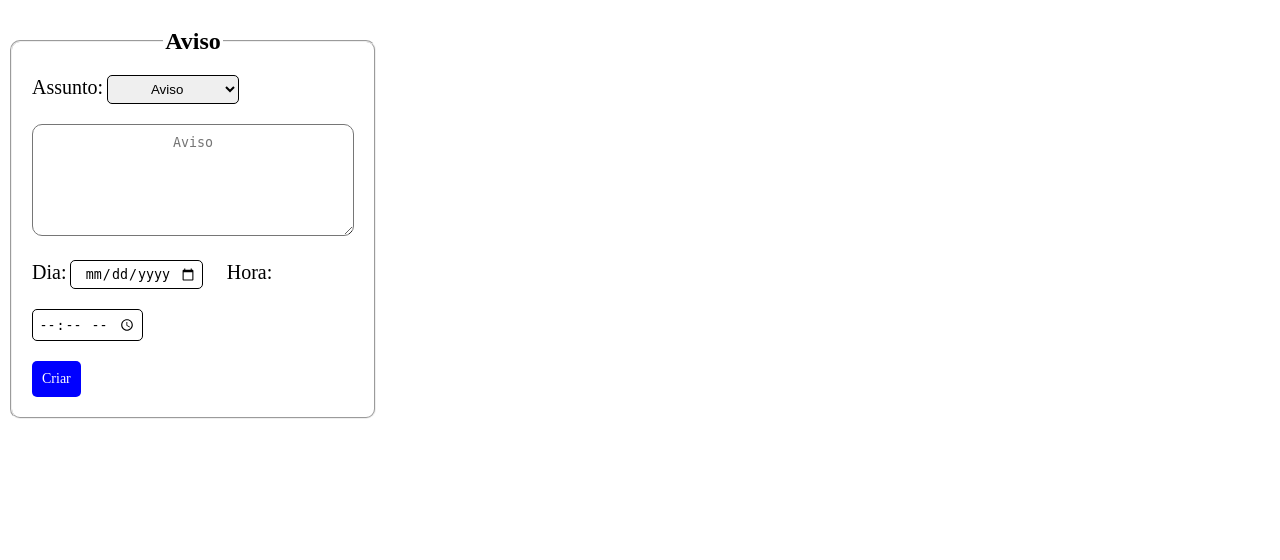
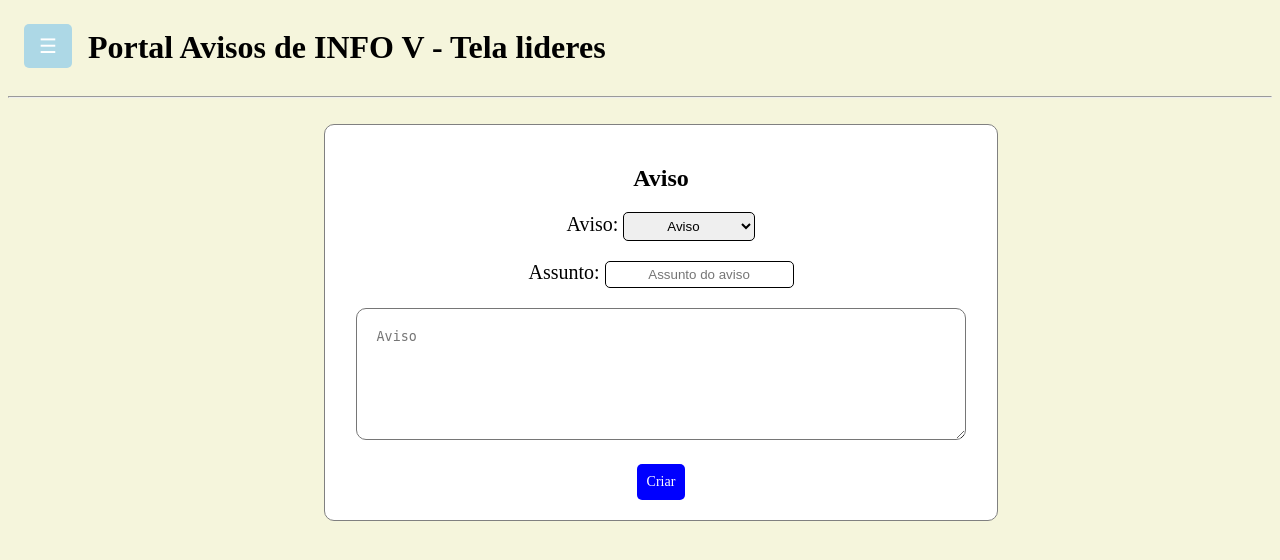
Before and after one commit to BrennoGithub/portalavisos, a Flask app: template templates/form_avisos.html in a window 1280 px wide. Shown: the top 560 px of the page. Run offline with Flask 3, Linux system fonts and the light colour scheme; the template is opened without the code that fills it, so the values that code supplies are empty.

Commit message:
Aplicação JS na barra lateral

```diff
--- a/static/scripts/login.js
+++ b/Rascunho_Web/login.js
@@ -1,6 +1,6 @@
-import {tela_login, tela_lideres, tela_comun} from "../../Rascunho_Web/telas.js";
+import {tela_login, tela_lideres, tela_comun} from "./telas.js";
 import {formAviso} from "./form_avisos.js"
-import {lista_alunos, lista_lideres_turma} from "../../Rascunho_Web/dados.js";
+import {lista_alunos, lista_lideres_turma} from "./dados.js";
 
 document.getElementById("conteudo").innerHTML = tela_login;
 
--- a/app.py
+++ b/app.py
@@ -15,7 +15,7 @@ def inicial_comun():
 def inicial_lideres():
     return render_template('tela_lideres.html')
 
-@app.route('/formulario_de_avisos')
+@app.route('/form_avisos')
 def form_avisos():
     return render_template('form_avisos.html')
 
--- /dev/null
+++ b/static/barra_lateral.js
@@ -0,0 +1,12 @@
+function openNav() {
+    document.getElementById("mySidebar").style.width = "250px";
+    document.getElementById("main").style.marginLeft = "250px";
+  }
+
+function closeNav() {
+    document.getElementById("mySidebar").style.width = "0";
+    document.getElementById("main").style.marginLeft= "0";
+}
+
+document.querySelector(".openbtn").addEventListener('click', openNav);
+document.querySelector(".closebtn").addEventListener('click', closeNav);
--- /dev/null
+++ b/static/css/style.css
@@ -0,0 +1,168 @@
+/*Estilo geral da página*/
+body{
+    background-color: beige;
+}
+
+h1, h2{
+    text-align: center;
+}
+
+p{
+    font-size: large;
+    font-family: Georgia, 'Times New Roman', Times, serif;
+}
+
+label{
+    font-size: 20px;
+}
+
+input{
+    border-radius: 5px;
+    border: solid black 1px;
+    text-align: center;
+    padding: 5px;
+}
+
+
+select{
+    border-radius: 5px;
+    border: solid black 1px;
+    text-align: center;
+    padding: 5px;
+}
+
+button{
+    border-radius: 5px;
+    border: none;
+    background-color: blue;
+    color: white;
+    padding: 10px;
+    font-family: 'Times New Roman', Times, serif;
+    font-size: 14px;
+}
+
+/*Estilo da página de login*/
+.formLogin{
+    background-color: white;
+    text-align: center;
+    width: 50%;
+    height: 280px;
+    border: 1px solid gray;
+    padding: 15px;
+    margin-top: 15%;
+    margin-left: 25%;
+    margin-right: 25%;
+    border-radius: 10px;
+}
+
+/*Barra lateral*/
+.sidebar {
+    height: 100%;
+    width: 0;
+    position: fixed;
+    z-index: 1;
+    top: 0;
+    left: 0;
+    background-color: white;
+    overflow-x: hidden;
+    transition: 0.5s;
+    padding-top: 60px;
+}
+
+.sidebar a {
+    padding: 8px 8px 8px 32px;
+    text-decoration: none;
+    font-size: 25px;
+    color: #818181;
+    display: block;
+    transition: 0.3s;
+}
+
+.sidebar a:hover {
+    color: black;
+    font-weight: bold;
+}
+
+.sidebar .closebtn {
+    position: absolute;
+    top: 0;
+    right: 25px;
+    font-size: 36px;
+    margin-left: 80px;
+    font-size: 20px;
+}
+
+.openbtn {
+    font-size: 20px;
+    cursor: pointer;
+    background-color: lightblue;
+    color: white;
+    padding: 10px 15px;
+    border: none;
+}
+
+.openbtn:hover {
+    background-color: lightblue;
+}
+
+#main {
+    transition: margin-left .5s;
+    padding: 16px;
+}
+
+@media screen and (max-height: 450px) {
+    .sidebar {padding-top: 15px;}
+    .sidebar a {font-size: 18px;}
+}
+
+/*Área de conteudo do sistema de aviso*/
+.area{
+    min-height: 400px;
+    min-width: auto;
+    display: block;
+}
+
+.areaAdicao{
+    width: 400px;
+    min-height: 40px;
+    margin: 20px;
+}
+
+.areaConteudo{
+    display: block;
+}
+
+.areaMaterial{
+    background-color: white;
+    border: solid 1px gray;
+    border-radius: 20px;
+    margin: 20px 30px 20px 30px;
+    text-align: center;
+    width: auto;
+    min-height: 140px;
+}
+
+/*Estilo do formulario de avisos*/
+.formAviso{
+    background-color: white;
+   text-align: center;
+    width: 50%;
+    border: 1px solid gray;
+    margin-left: 25%;
+    margin-right: 25%;
+    border-radius: 10px;
+    padding: 20px;
+    display: block;
+
+}
+
+.campo_form{
+    margin-bottom: 20px;
+}
+
+textarea{
+    border-radius: 10px;
+    width: 90%;
+    height: 90px;
+    padding: 20px;
+}
--- a/static/style.css
+++ /dev/null
@@ -1,168 +0,0 @@
-#forms{
-    background-color: white;
-    text-align: center;
-    width: 50%;
-    height: 280px;
-    border: 3px solid gray;
-    padding: 15px;
-    margin-top: 15%;
-    margin-left: 25%;
-    margin-right: 25%;
-    border-radius: 10px;
-}
-
-.cadastro{
-    background-color: beige;
-}
-
-.inicial{
-    background-color: beige;
-}
-
-h1, h2{
-    text-align: center;
-}
-
-p{
-    font-size: large;
-    font-family: Georgia, 'Times New Roman', Times, serif;
-}
-
-label{
-    font-size: 20px;
-}
-
-input{
-    border-radius: 5px;
-    border: solid black 1px;
-    text-align: center;
-    padding: 5px;
-}
-
-
-select{
-    border-radius: 5px;
-    border: solid black 1px;
-    text-align: center;
-    padding: 5px;
-}
-
-button{
-    border-radius: 5px;
-    border: none;
-    background-color: blue;
-    color: white;
-    padding: 10px;
-    font-family: 'Times New Roman', Times, serif;
-    font-size: 14px;
-}
-
-/*Barra lateral*/
-.sidebar {
-    height: 100%;
-    width: 0;
-    position: fixed;
-    z-index: 1;
-    top: 0;
-    left: 0;
-    background-color: white;
-    overflow-x: hidden;
-    transition: 0.5s;
-    padding-top: 60px;
-}
-
-.sidebar a {
-    padding: 8px 8px 8px 32px;
-    text-decoration: none;
-    font-size: 25px;
-    color: #818181;
-    display: block;
-    transition: 0.3s;
-}
-
-.sidebar a:hover {
-    color: black;
-    font-weight: bold;
-}
-
-.sidebar .closebtn {
-    position: absolute;
-    top: 0;
-    right: 25px;
-    font-size: 36px;
-    margin-left: 80px;
-    font-size: 20px;
-}
-
-.openbtn {
-    font-size: 20px;
-    cursor: pointer;
-    background-color: lightblue;
-    color: white;
-    padding: 10px 15px;
-    border: none;
-}
-
-.openbtn:hover {
-    background-color: lightblue;
-}
-
-#main {
-    transition: margin-left .5s;
-    padding: 16px;
-}
-
-@media screen and (max-height: 450px) {
-    .sidebar {padding-top: 15px;}
-    .sidebar a {font-size: 18px;}
-}
-
-/*Área de conteudo do sistema de aviso*/
-.area{
-    min-height: 400px;
-    min-width: auto;
-    display: block;
-}
-
-.areaAdicao{
-    width: 400px;
-    min-height: 40px;
-    margin: 20px;
-}
-
-.areaConteudo{
-    display: block;
-}
-
-.areaMaterial{
-    background-color: white;
-    border: solid 1px gray;
-    border-radius: 20px;
-    margin: 20px 30px 20px 30px;
-    text-align: center;
-    width: auto;
-    min-height: 140px;
-}
-
-/*Estilo do formulario de avisos*/
-.formAviso{
-    text-align: center;
-    margin-bottom: 20px;
-}
-
-fieldset{
-    border-radius: 10px;
-    padding: 0px 20px 0px 20px;
-    width: 200px;
-}
-
-legend{
-    text-align: center
-}
-
-textarea{
-    border-radius: 10px;
-    width: 300px;
-    height: 90px;
-    padding: 10px;
-}
--- a/templates/form_avisos.html
+++ b/templates/form_avisos.html
@@ -4,32 +4,52 @@
     <meta charset="UTF-8">
     <meta name="viewport" content="width=device-width, initial-scale=1.0">
     <title>Avisos Info V IFRN</title>
-    <link rel="stylesheet" href="{{ url_for('static', filename='style.css') }}">
+    <link rel="stylesheet" href="{{ url_for('static', filename='css/style.css') }}">
 </head>
-<body>
-    <form>
-        <fieldset>
-            <legend><h2>Aviso</h2></legend>
+<body class="inicial">
+    <div id="mySidebar" class="sidebar">
+        <a href="javascript:void(0)" class="closebtn">X</a>
+        <a href="#">Avisos</a>
+          <hr>
+        <a href="#">Avaliações</a>
+        <a href="#">Material de Estudo</a>
+        <a href="#">Descrição</a>
+      </div>
 
-            <label for="tipo">Assunto:</label>
-            <select id="tipo" class="formAviso">
+      <header style="display: flex;">
+          <div id="main">
+              <button class="openbtn">☰</button>
+          </div>
+          <h1>Portal Avisos de INFO V  - Tela lideres</h1>
+      </header>
+          <hr>
+          <br>
+
+      <article class="area">
+            <form class="formAviso">
+                <h1>Aviso</h1>
+
+
+                    <label for="tipo_aviso">Aviso: </label>
+                    <select id="tipo_aviso" class="campo_form">
                         <option value="aviso">Aviso</option>
                         <option value="material">Material Didatico</option>
                         <option value="avaliacao">Avaliação</option>
                     </select>
                         <br>
-            <textarea placeholder="Aviso"  class="formAviso" id="assunto"></textarea>
+
+                    <label for="assunto_aviso">Assunto: </label><input type="text" placeholder="Assunto do aviso" id="assunto_aviso" class="campo_form">
                         <br>
 
-            <label for="dia">Dia:</label> <input type="date" id="dia" class="formAviso">
-            <label for="hora" style="margin-left: 20px;">Hora:</label> <input type="time" id="hora"  class="formAviso" min="06:00" max="22:00">
+                    <textarea placeholder="Aviso" id="assunto" class="campo_form"></textarea>
                         <br>
 
-            <button type="submit" class="formAviso" id="criaAviso">Criar</button>
-        </fieldset>
+                    <button type="submit" id="criaAviso">Criar</button>
+
             </form>
+      </article>
 
-    <script type="module" src="{{ url_for('static', filename='scripts/login.js') }}"></script>
+    <script src="{{url_for('static', filename='barra_lateral.js')}}"></script>
 </body>
 </body>
 </html>
```
Also changed, not shown: templates/login.html (+6 -8 lines), templates/tela_comun.html (+4 -4 lines), templates/tela_lideres.html (+4 -4 lines), Rascunho_Web/form_avisos.js (renamed from static/scripts/form_avisos.js). Lines whose indentation alone changed are shown as unchanged.
